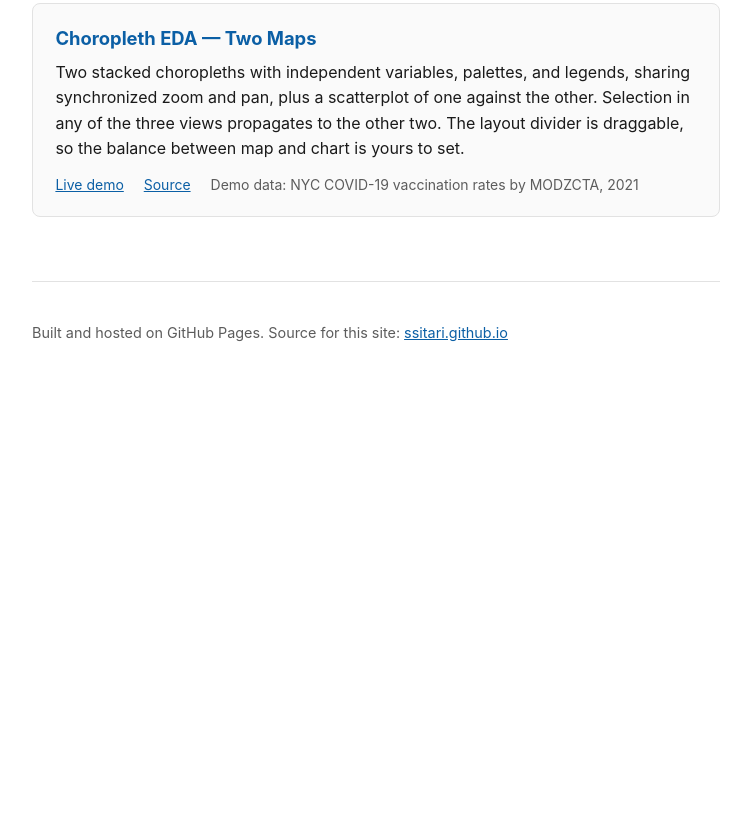
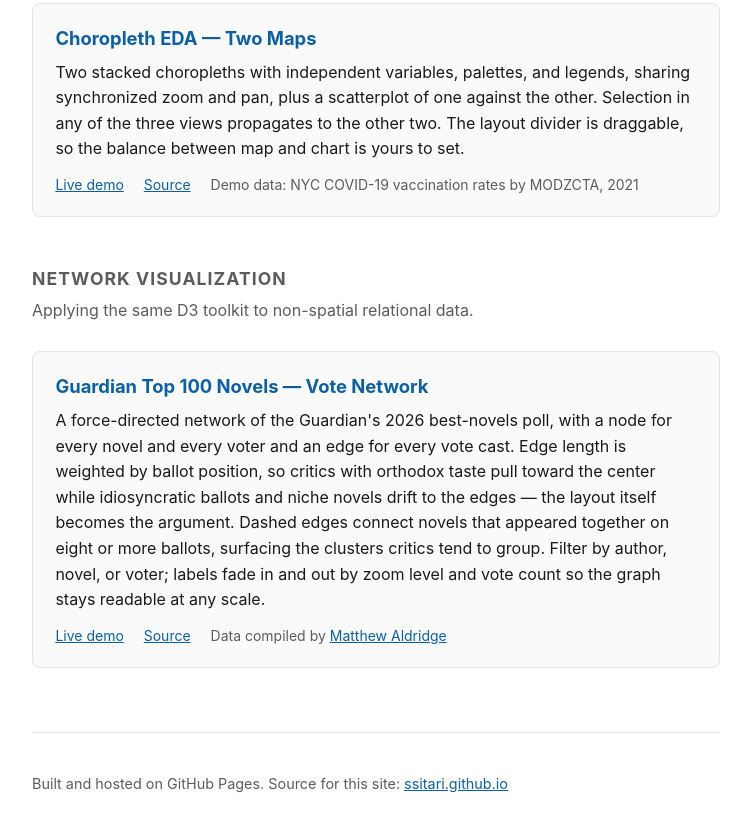
Before and after one commit to ssitari/ssitari.github.io, a plain HTML site: page index.html in a window 1280 px wide. Shown: the part 965-1796 px from the top of the page, without its empty margins (264-1015 px from the left). Before the commit the page ends 1373 px from the top, so only its background shows below. Drawn offline with Linux system fonts and the light colour scheme.

Commit message:
Add Guardian book network project
Splits the project list into Interactive cartography and Network
visualization sections so the spatial EDA framing no longer has to
cover the non-spatial work, and adds a card for the Guardian Top 100
vote network.

```diff
--- a/index.html
+++ b/index.html
@@ -108,7 +108,7 @@
   </header>
 
   <main>
-    <h2 id="projects">Projects</h2>
+    <h2 id="projects">Interactive cartography</h2>
     <p class="section-note">
       A series of browser-based exploratory spatial data analysis tools, built with
       <a href="https://d3js.org">D3.js</a>. Each takes the linked-view brushing model from
@@ -161,6 +161,28 @@
         Demo data: NYC COVID-19 vaccination rates by MODZCTA, 2021
       </p>
     </article>
+
+    <h2 id="networks">Network visualization</h2>
+    <p class="section-note">
+      Applying the same D3 toolkit to non-spatial relational data.
+    </p>
+
+    <article class="project">
+      <h3><a href="https://ssitari.github.io/GuardianBookNetwork/">Guardian Top 100 Novels — Vote Network</a></h3>
+      <p>
+        A force-directed network of the Guardian's 2026 best-novels poll, with a node for every novel and
+        every voter and an edge for every vote cast. Edge length is weighted by ballot position, so critics
+        with orthodox taste pull toward the center while idiosyncratic ballots and niche novels drift to the
+        edges — the layout itself becomes the argument. Dashed edges connect novels that appeared together on
+        eight or more ballots, surfacing the clusters critics tend to group. Filter by author, novel, or voter;
+        labels fade in and out by zoom level and vote count so the graph stays readable at any scale.
+      </p>
+      <p class="meta">
+        <a href="https://ssitari.github.io/GuardianBookNetwork/">Live demo</a>
+        <a href="https://github.com/ssitari/GuardianBookNetwork">Source</a>
+        Data compiled by <a href="https://mpaldridge.github.io/blog/guardian-novels.html">Matthew Aldridge</a>
+      </p>
+    </article>
   </main>
 
   <footer>
```
